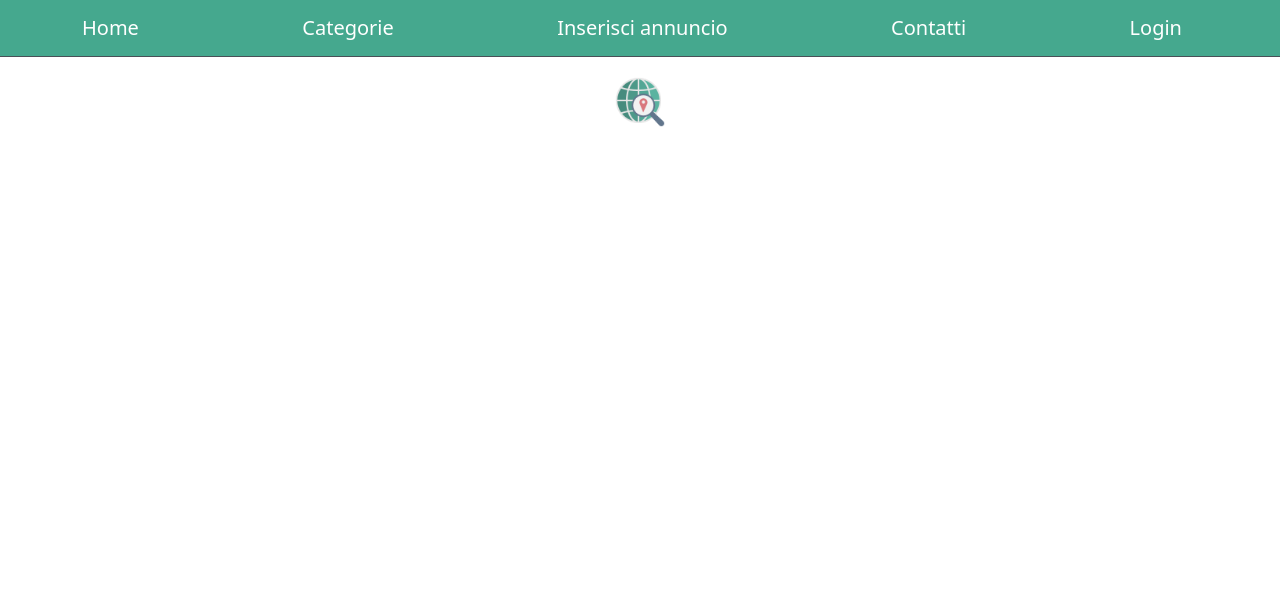
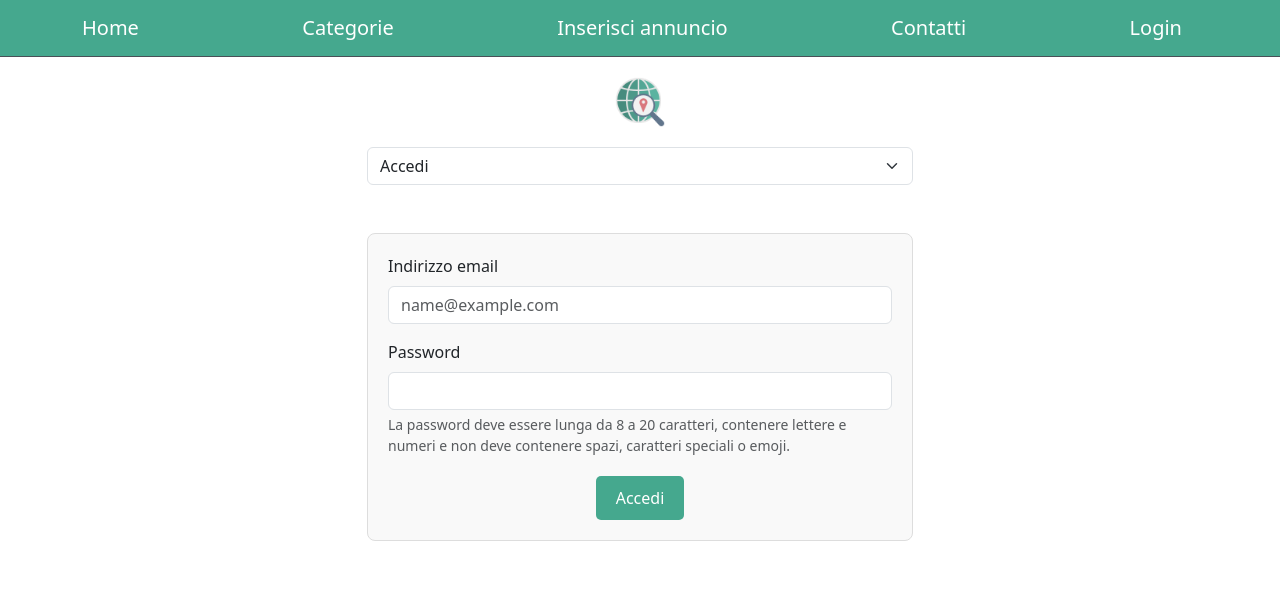
Before and after one commit to SofiaLiggio/Trova-Subito, a plain HTML site: page pages/login.html in a window 1280 px wide. Drawn offline with nearby package versions, Linux system fonts and the light colour scheme.

Commit message:
creating login(accedi) and contatti

```diff
--- a/pages/login.html
+++ b/pages/login.html
@@ -5,7 +5,7 @@
     <meta name="viewport" content="width=device-width, initial-scale=1.0" />
     <title>Login</title>
     <link rel="icon" href="../imgs/logo.png" />
-    <link rel="stylesheet" href="../style.css" />
+
     <link
       href="https://cdn.jsdelivr.net/npm/bootstrap@5.3.7/dist/css/bootstrap.min.css"
       rel="stylesheet"
@@ -16,6 +16,8 @@
       rel="stylesheet"
       href="https://cdn.jsdelivr.net/npm/bootstrap-icons@1.13.1/font/bootstrap-icons.min.css"
     />
+    <link rel="stylesheet" href="../style.css" />
+    <link rel="stylesheet" href="../styles/login.css" />
   </head>
 
   <body>
@@ -36,5 +38,53 @@
         <img src="../imgs/logo.png" alt="Logo" width="50" height="50" />
       </div>
     </header>
+
+    <div class="container">
+      <div class="row justify-content-center">
+        <div class="col-12 col-md-8 col-lg-6">
+          <select class="form-select">
+            <option value="accedi">Accedi</option>
+            <option value="registrati">Registrati</option>
+          </select>
+        </div>
+      </div>
+    </div>
+
+    <div class="container">
+      <div class="row justify-content-center">
+        <div class="col-12 col-md-8 col-lg-6 my-5">
+          <div class="container-form">
+            <div class="mb-3">
+              <label for="exampleFormControlInput1" class="form-label"
+                >Indirizzo email</label
+              >
+              <input
+                type="email"
+                class="form-control"
+                id="exampleFormControlInput1"
+                placeholder="name@example.com"
+              />
+            </div>
+            <label for="inputPassword5" class="form-label">Password</label>
+            <input
+              type="password"
+              id="inputPassword5"
+              class="form-control"
+              aria-describedby="passwordHelpBlock"
+            />
+            <div id="passwordHelpBlock" class="form-text">
+              La password deve essere lunga da 8 a 20 caratteri, contenere
+              lettere e numeri e non deve contenere spazi, caratteri speciali o
+              emoji.
+            </div>
+            <div class="btn-accedi">
+              <button type="button" class="btn-success btn-cerca">
+                Accedi
+              </button>
+            </div>
+          </div>
+        </div>
+      </div>
+    </div>
   </body>
 </html>
--- a/style.css
+++ b/style.css
@@ -56,6 +56,16 @@
   box-shadow: 0 0 0 3px rgba(255, 87, 51, 0.4);
 }
 
-.btn-success {
-  background-color: #45a88e !important;
+.btn-cerca {
+  background-color: #45a88e;
+  color: white;
+  padding: 10px 20px;
+  border: none;
+  border-radius: 5px;
+  cursor: pointer;
+  transition: background-color 0.3s ease;
 }
+
+.btn-cerca:hover {
+  background-color: #196f58ff;
+}
--- /dev/null
+++ b/styles/login.css
@@ -0,0 +1,19 @@
+.form-select:focus,
+.form-control:focus {
+  border-color: #ff5733;
+  box-shadow: 0 0 0 0.25rem rgba(255, 87, 51, 0.25);
+  outline: 0;
+}
+
+.container-form {
+  padding: 20px;
+  border: 1px solid #ddd;
+  border-radius: 8px;
+  background-color: #f9f9f9;
+}
+
+.btn-accedi {
+  display: flex;
+  justify-content: center;
+  padding-top: 20px;
+}
```
Also changed, not shown: index.html (+4 -3 lines), pages/contatti.html (+54 -1 lines), styles/contatti.css (added, +16 -0 lines).
